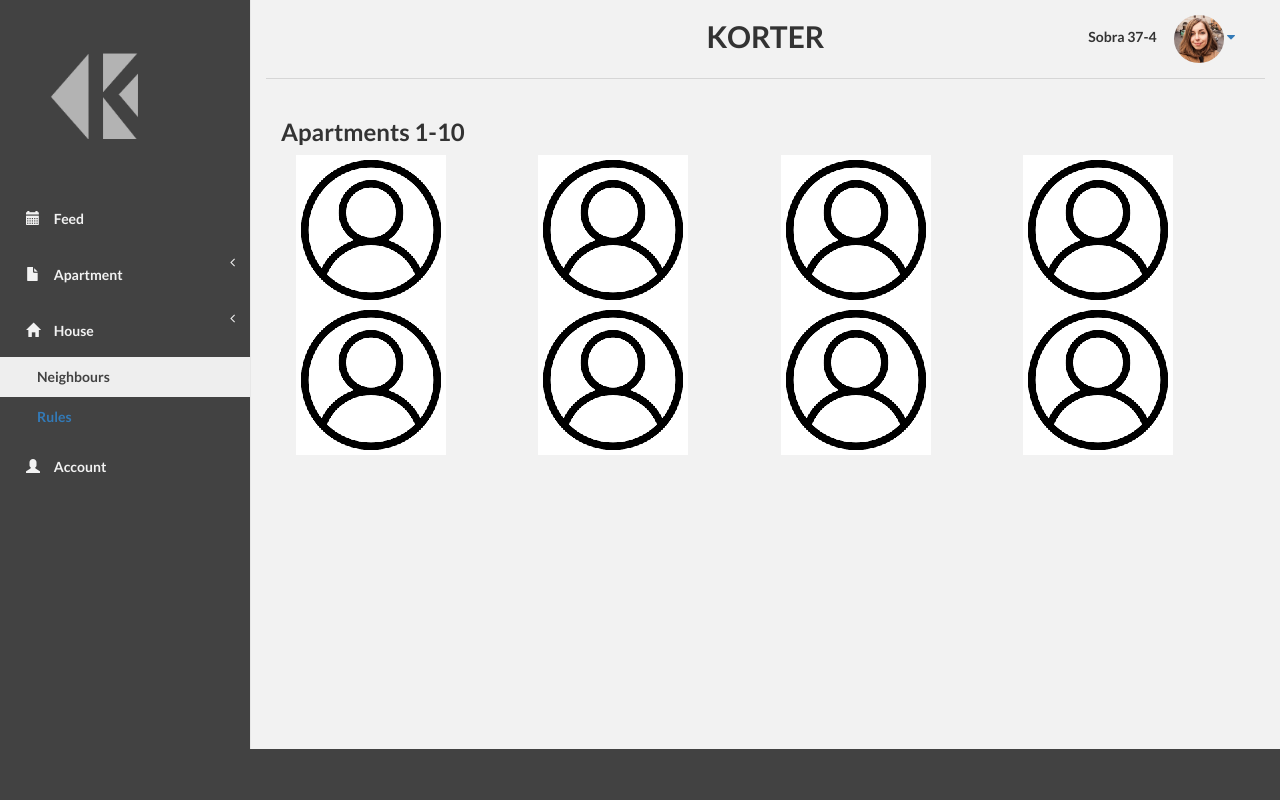
After one commit to gkgranada/korter-bootcamp, a Django app: page /app/neighbours/ in a window 1280 px wide. The commit adds this page. Run offline with Django 3.2, Linux system fonts and the light colour scheme; some libraries are stand-ins or nearby versions.

Commit message:
add neighbour.html

```diff
--- a/apps/korter/templates/korter/base.html
+++ b/apps/korter/templates/korter/base.html
@@ -58,7 +58,7 @@
                             <a class="sidebar-text" href="#"><i class="glyphicon glyphicon-home"></i> House<span class="fa arrow"></span></a>
                             <ul class="nav nav-second-level">
                                 <li>
-                                    <a class="sidebar-text" href="flot.html">Neighbours</a>
+                                    <a href="{% url "neighbours" %}">Neighbours</a>
                                 </li>
                                 <li>
                                     <a href="{% url "rules" %}">Rules</a>
--- /dev/null
+++ b/apps/korter/templates/korter/neighbourDetail.html
@@ -0,0 +1,8 @@
+{% load static %}
+
+
+<div class="col-xs-6 col-md-3">
+    <div class="neighbour">
+        <img class="neighbour-icon" src="{% static "img/usericon-small.png" %}" alt="Neighbour icon">
+    </div>
+</div>
--- /dev/null
+++ b/apps/korter/templates/korter/neighbours.html
@@ -0,0 +1,26 @@
+{% extends "korter/base.html" %}
+
+{% load static %}
+
+{% block title %}<title>Neighbours</title>{% endblock %}
+
+{% block header %}Neighbours{% endblock %}
+
+{% block content %}
+<div class="container-fluid">
+    <div class="row">
+        <h3>Apartments 1-10</h3>
+    </div>
+    <div class="row">
+        {% include "korter/neighbourDetail.html" %}
+        {% include "korter/neighbourDetail.html" %}
+        {% include "korter/neighbourDetail.html" %}
+        {% include "korter/neighbourDetail.html" %}
+        {% include "korter/neighbourDetail.html" %}
+        {% include "korter/neighbourDetail.html" %}
+        {% include "korter/neighbourDetail.html" %}
+        {% include "korter/neighbourDetail.html" %}
+    </div>
+</div>
+
+{% endblock %}
--- a/apps/korter/urls.py
+++ b/apps/korter/urls.py
@@ -6,5 +6,5 @@ urlpatterns = [
     url(r'^$', views.default_view, name='index'),
     url(r'^feed/$', views.feed_view, name='feed'),
     url(r'^rules/$', views.rules_view, name='rules'),
-
+    url(r'^neighbours/$', views.neighbour_view, name='neighbours'),
 ]
--- a/apps/korter/views.py
+++ b/apps/korter/views.py
@@ -12,3 +12,6 @@ def feed_view(request):
 
 def rules_view(request):
     return TemplateResponse(request, "korter/rules.html", {})
+
+def neighbour_view(request):
+    return TemplateResponse(request, "korter/neighbours.html", {})
```
Also changed, not shown: assets/img/usericon-small.png (added).
